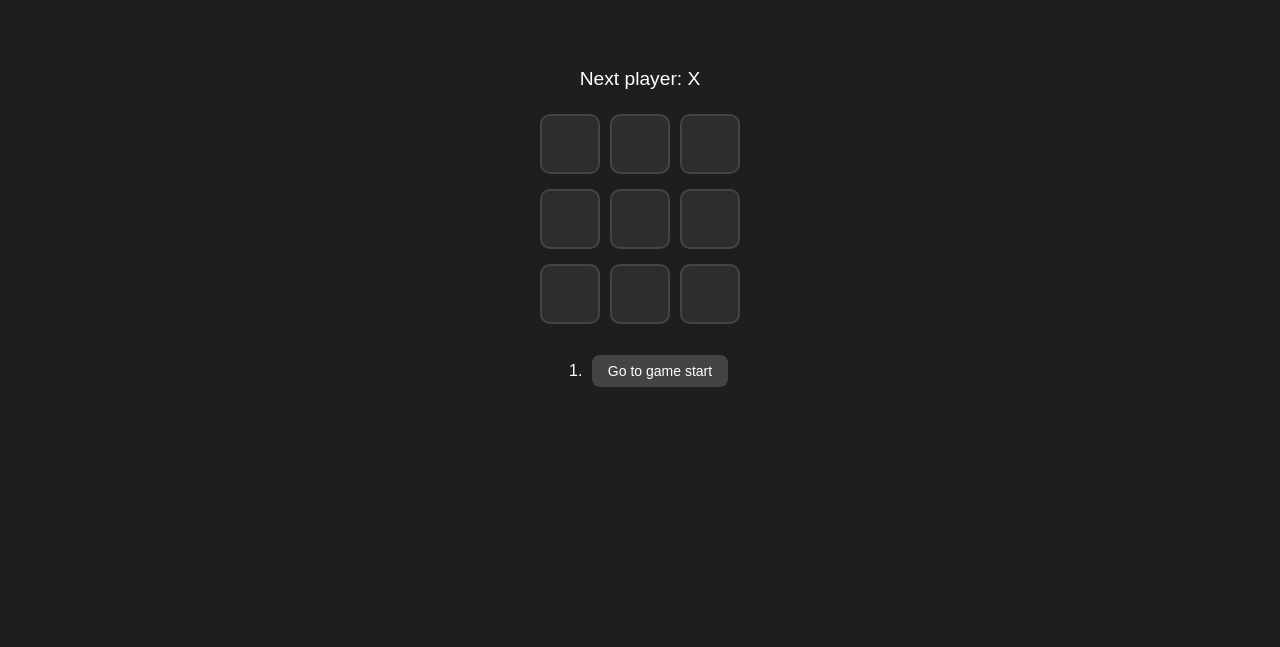
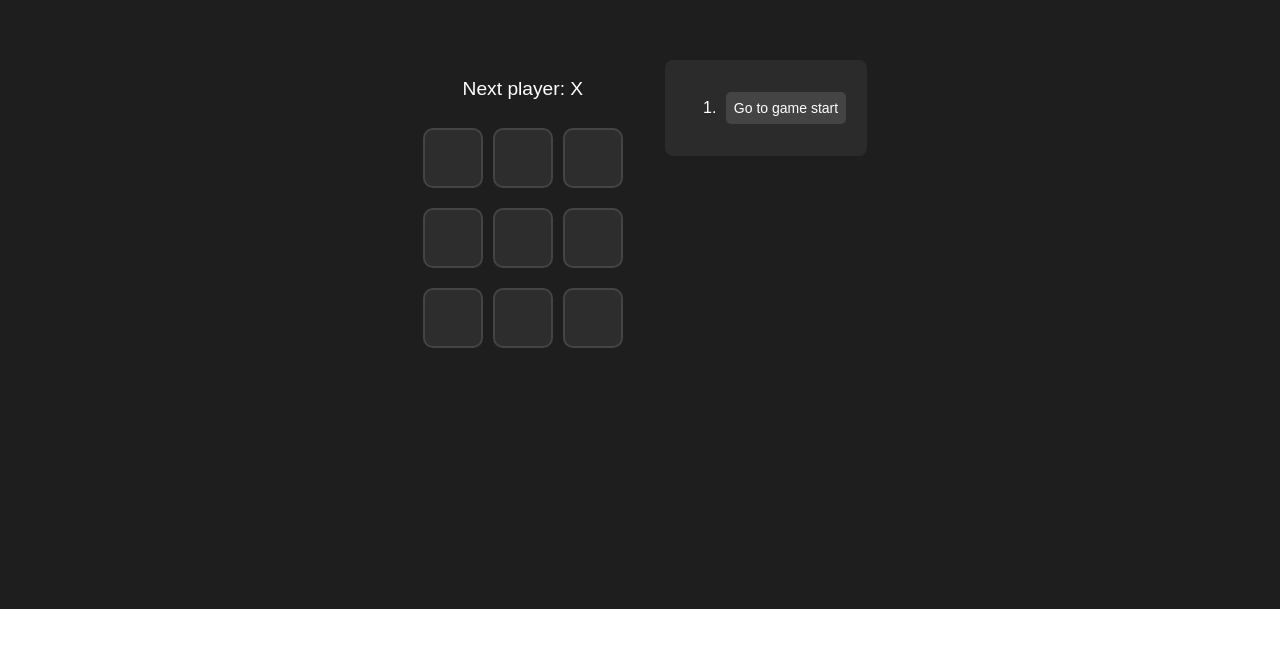
Before and after one commit to MisuClick/github-practice-tictactoe-Cabales, a React (Vite) app in the folder App/: page / in a window 1280 px wide. Shown: the part 191-838 px from the top of the page. After the commit the page ends 800 px from the top, so only its background shows below. Built offline with nearby package versions, Linux system fonts and the light colour scheme.

Commit message:
Edited the design

```diff
--- a/App/src/App.css
+++ b/App/src/App.css
@@ -2,12 +2,49 @@ body {
   background-color: #1e1e1e;
   color: white;
   font-family: Arial, sans-serif;
-  text-align: center;
-  padding: 20px;
+  height: 100vh;
+  margin: 0;
+  display: flex;
   justify-content: center;
+  /* horizontal center */
+  align-items: center;
+  /* vertical center */
+}
+
+.game-container {
+  display: flex;
+  gap: 2rem;
+  /* space between board and history */
+  align-items: flex-start;
+  /* align to top */
+}
+
+.game-board {
+  display: flex;
+  flex-direction: column;
   align-items: center;
 }
 
+.game-info {
+  background: #2b2b2b;
+  padding: 1rem;
+  border-radius: 8px;
+}
+
+.game-info button {
+  display: block;
+  margin-bottom: 0.5rem;
+  background: #444;
+  color: white;
+  border: none;
+  padding: 0.5rem;
+  border-radius: 5px;
+  cursor: pointer;
+}
+
+.game-info button:hover {
+  background: #666;
+}
 .square {
   width: 60px;
   height: 60px;
--- a/App/src/components/Game.tsx
+++ b/App/src/components/Game.tsx
@@ -31,11 +31,13 @@ export default function Game() {
 
   return (
     <div className="game">
-      <div className="game-board">
-        <Board xIsNext={xIsNext} squares={currentSquares} onPlay={handlePlay} />
-      </div>
-      <div className="game-info">
-        <ol>{moves}</ol>
+      <div className="game-container">
+        <div className="game-board">
+          <Board xIsNext={xIsNext} squares={currentSquares} onPlay={handlePlay} />
+        </div>
+        <div className="game-info">
+          <ol>{moves}</ol>
+        </div>
       </div>
     </div>
   );
```
